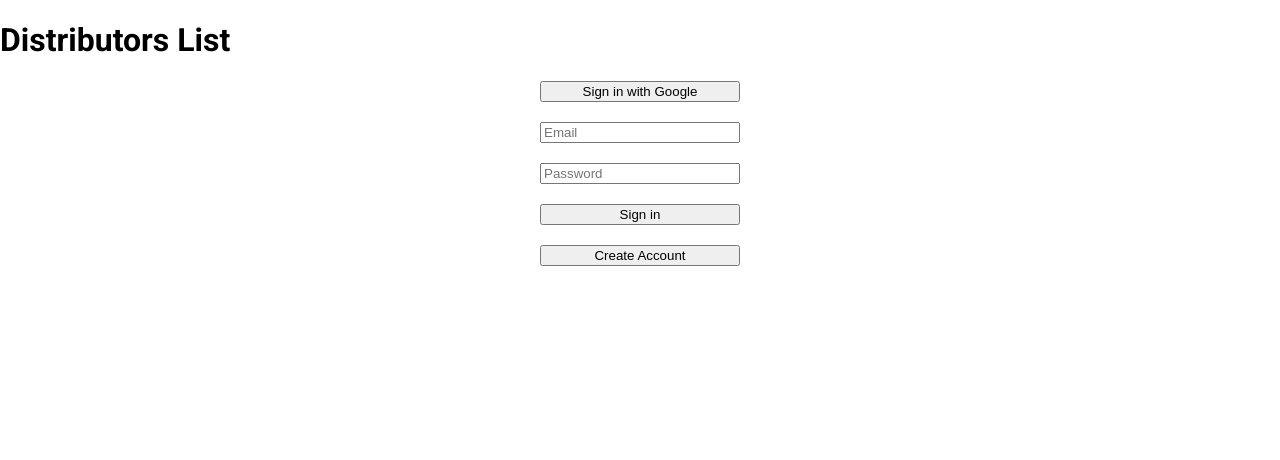
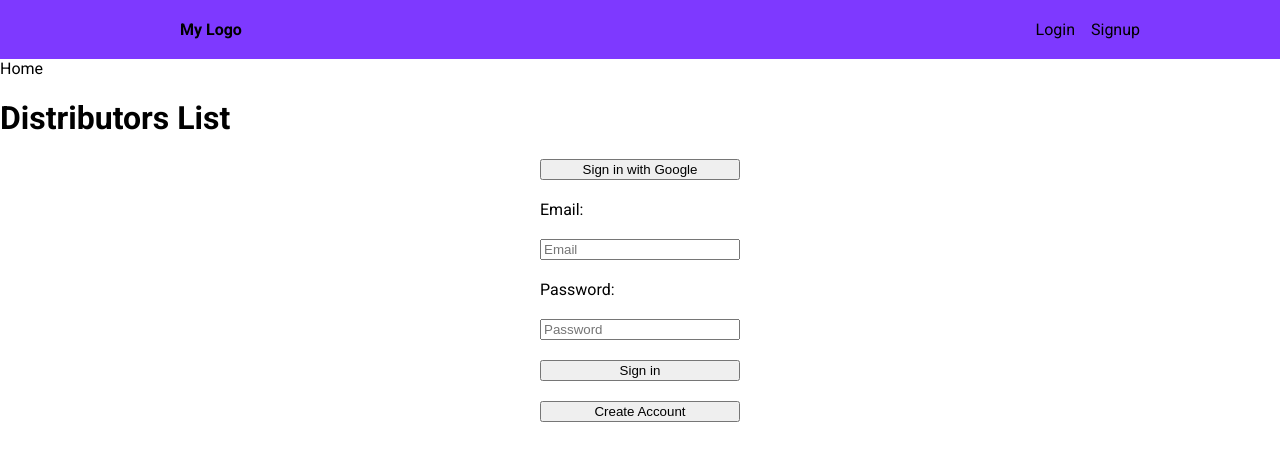
Before and after one commit to esteban-almendariz/distributor-list, a React (Vite) app: page / in a window 1280 px wide. Shown: the top 460 px of the page. Built offline with nearby package versions, Linux system fonts and the light colour scheme; no server answers; the HTML template or start-up script is replaced by a standard one; a web font is replaced by a local one.

Commit message:
working on nav routes

```diff
--- a/package.json
+++ b/package.json
@@ -12,7 +12,8 @@
   "dependencies": {
     "firebase": "^10.4.0",
     "react": "^18.2.0",
-    "react-dom": "^18.2.0"
+    "react-dom": "^18.2.0",
+    "react-router-dom": "^6.17.0"
   },
   "devDependencies": {
     "@types/react": "^18.2.15",
--- a/src/App.css
+++ b/src/App.css
@@ -12,12 +12,16 @@ body {
   margin: 0;
 }
 
-.sign-in-form {
+.form-sign-in {
   display: flex;
   flex-direction: column;
   margin: 0 auto;
   width: 200px;
   gap: 20px;
+}
+
+.form-sign-in label {
+  display: inline;
 }
 
 .nav-loggedIn {
--- a/src/App.jsx
+++ b/src/App.jsx
@@ -1,6 +1,9 @@
 import { useState } from 'react'
-import {BrowserRouter, Switch, Routes} from 'react-router-dom'
-
+import {BrowserRouter, Routes, Route} from 'react-router-dom'
+import Home from './pages/Home'
+import Login from './pages/Login'
+import Signup from './pages/Signup'
+import Navbar from './components/Navbar'
 import Auth from './components/auth'
 import Nav from './components/Navbar'
 import AddNewCust from './components/AddNewCust';
@@ -33,6 +36,14 @@ function App() {
 
   return (
     <>
+      <BrowserRouter>
+        <Navbar />
+        <Routes>
+          <Route exact path='/' element={ <Home />}/>
+          <Route exact path='/login' element={ <Login />}/>
+          <Route exact path='/signup' element={ <Signup />}/>
+        </Routes>
+      </BrowserRouter>
 
        <Auth switchLogIn={handleUserLoggedIn}
               userLoggedIn={isUserLoggedIn}
--- a/src/components/Auth.jsx
+++ b/src/components/Auth.jsx
@@ -117,17 +117,22 @@ const Auth = (props) => {
            {!props.userLoggedIn &&
            <div>
                 <h1>Distributors List</h1>
-                <div className='sign-in-form'>
-
+                <div className='form-sign-in'>
                         <button onClick={authSignInWithGoogle}>Sign in with Google</button>
 
-                <input type="email"
+                        <label htmlFor="email">Email:</label>
+                        <input
+                                id="email"
+                                type="email"
                                 name="email"
                                 placeholder='Email'
                                 value={credentials.email}
                                 onChange={handleFormChange}
                                 />
-                <input type="password"
+                        <label htmlFor="password">Password:</label>
+                        <input
+                            id="password"
+                            type="password"
                             name="password"
                             placeholder='Password'
                             value={credentials.password}
--- a/src/components/Navbar.css
+++ b/src/components/Navbar.css
@@ -0,0 +1,27 @@
+
+.navbar {
+    background-color: #7e39ff;
+    padding: 20px 10px;
+}
+
+.navbar ul {
+    display: flex;
+    margin: 0 auto;
+    align-items: center;
+    max-width: 960px;
+}
+
+.navbar a{
+    text-decoration: none;
+    color: black;
+    margin-left: 16px;
+}
+
+.navbar li {
+    list-style-type: none;
+}
+
+.navbar-logo {
+    margin-right: auto;
+    font-weight: bold;
+}
--- a/src/components/Navbar.jsx
+++ b/src/components/Navbar.jsx
@@ -1,10 +1,15 @@
+import { Link } from 'react-router-dom'
+import './Navbar.css'
 
-
-const Navbar = (props) => {
+const Navbar = () => {
 
     return (
-        <nav>
-            <button onClick={props.handleSignOut}>Sign Out</button>
+        <nav className='navbar'>
+            <ul>
+                <li className='navbar-logo'>My Logo</li>
+                <li><Link to='/login'>Login</Link></li>
+                <li><Link to='/signup'>Signup</Link></li>
+            </ul>
         </nav>
     )
 }
--- /dev/null
+++ b/src/pages/Home.jsx
@@ -0,0 +1,10 @@
+
+
+
+const Home = () => {
+    return (
+        <div>Home</div>
+    )
+}
+
+export default Home
--- /dev/null
+++ b/src/pages/Login.jsx
@@ -0,0 +1,9 @@
+
+
+const Login = () => {
+    return (
+        <div>Login</div>
+    )
+}
+
+export default Login
--- /dev/null
+++ b/src/pages/Signup.jsx
@@ -0,0 +1,9 @@
+
+
+const Signup = () => {
+    return (
+        <div>Signup</div>
+    )
+}
+
+export default Signup
```
Also changed, not shown: src/pages/Home.css (added), 1 other file (tests, documents, lock files or other folders). Lines whose indentation alone changed are shown as unchanged.
